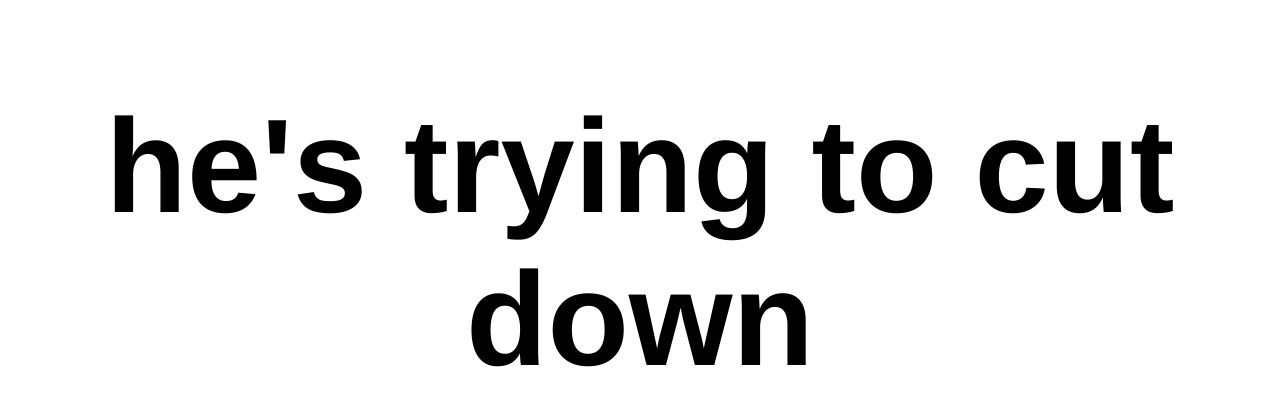
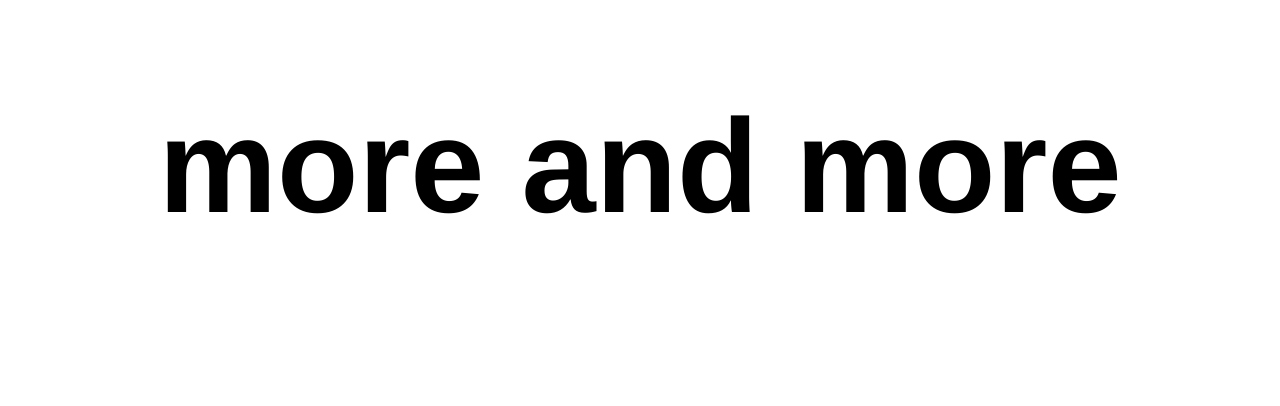
Before and after one commit to hlian/isiandrinkingcoffee, a plain HTML site: page index.html in a window 1280 px wide. Drawn offline with Linux system fonts and the light colour scheme.

Commit message:
living life to the fullest

```diff
--- a/index.html
+++ b/index.html
@@ -10,7 +10,7 @@
   </head>
   <body>
     <center>
-      <h1>he's trying to cut down</h1>
+      <h1>more and more</h1>
     </center>
   </body>
 </html>
```
